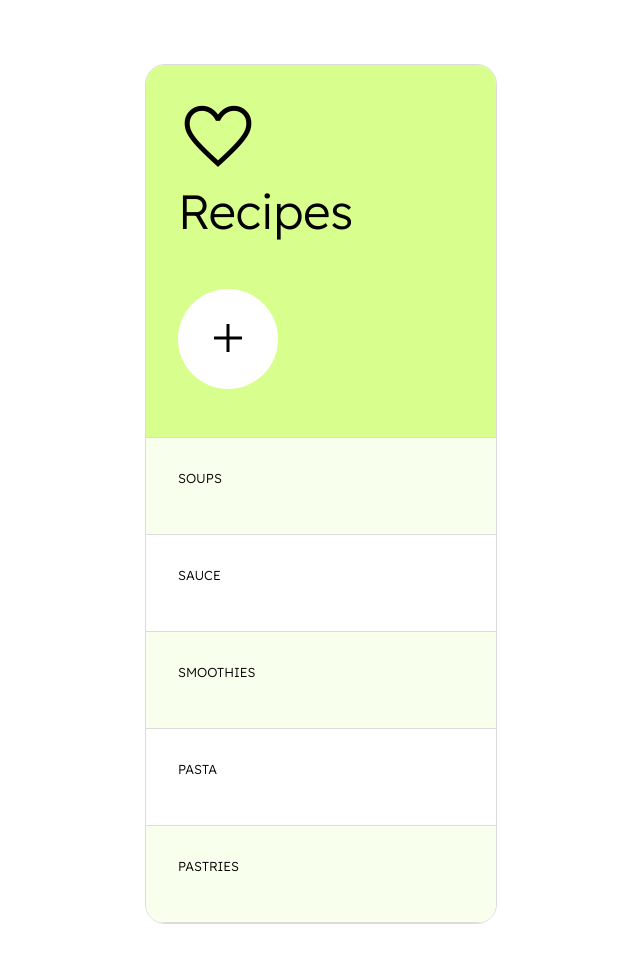
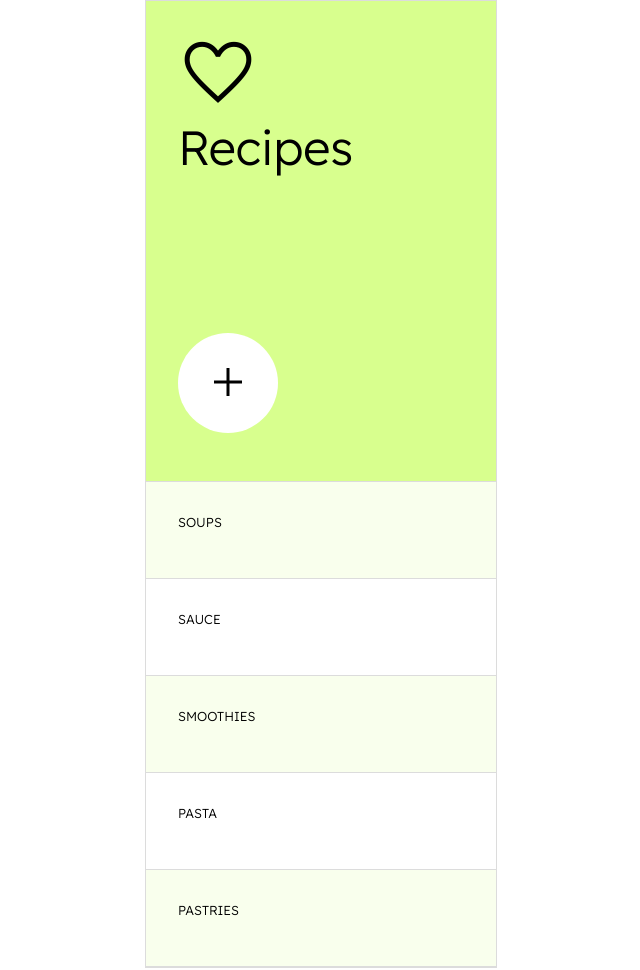
Before and after one commit to thelivewirexyz/faverecipes-app, a plain HTML site: page index.html in a window 1280 px wide. Shown: the whole page, without its empty margins (319-959 px from the left). Drawn offline with nearby package versions, Linux system fonts and the light colour scheme; no server answers.

Commit message:
Update style.css

```diff
--- a/style.css
+++ b/style.css
@@ -1,13 +1,13 @@
 body {
   font-family: "Lexend", sans-serif;
+  margin: 0;
+  padding: 0;
 }
 
 #maincontainer {
   max-width: 350px;
   border: 1px solid #dcdcdc;
-  border-radius: 20px;
   margin: 0 auto;
-  margin-block: 4rem;
   overflow: hidden;
 }
 @media only screen and (max-width: 600px) {
@@ -20,10 +20,10 @@ body {
   border-bottom: 1px solid #dcdcdc;
   background-color: rgb(216, 255, 142);
   padding: 2rem;
-  min-height: 200px;
+  min-height: 400px;
   display: flex;
   flex-direction: column;
-  justify-content: flex-end;
+  justify-content: space-between;
   padding-bottom: 3rem;
 }
 
@@ -59,8 +59,7 @@ h1 {
   font-size: 3rem;
 }
 #new-recipe:hover {
-  background-color: black;
-  color: white;
+  color: rgb(101, 156, 0);
 }
 .active {
   display: block !important;
```
